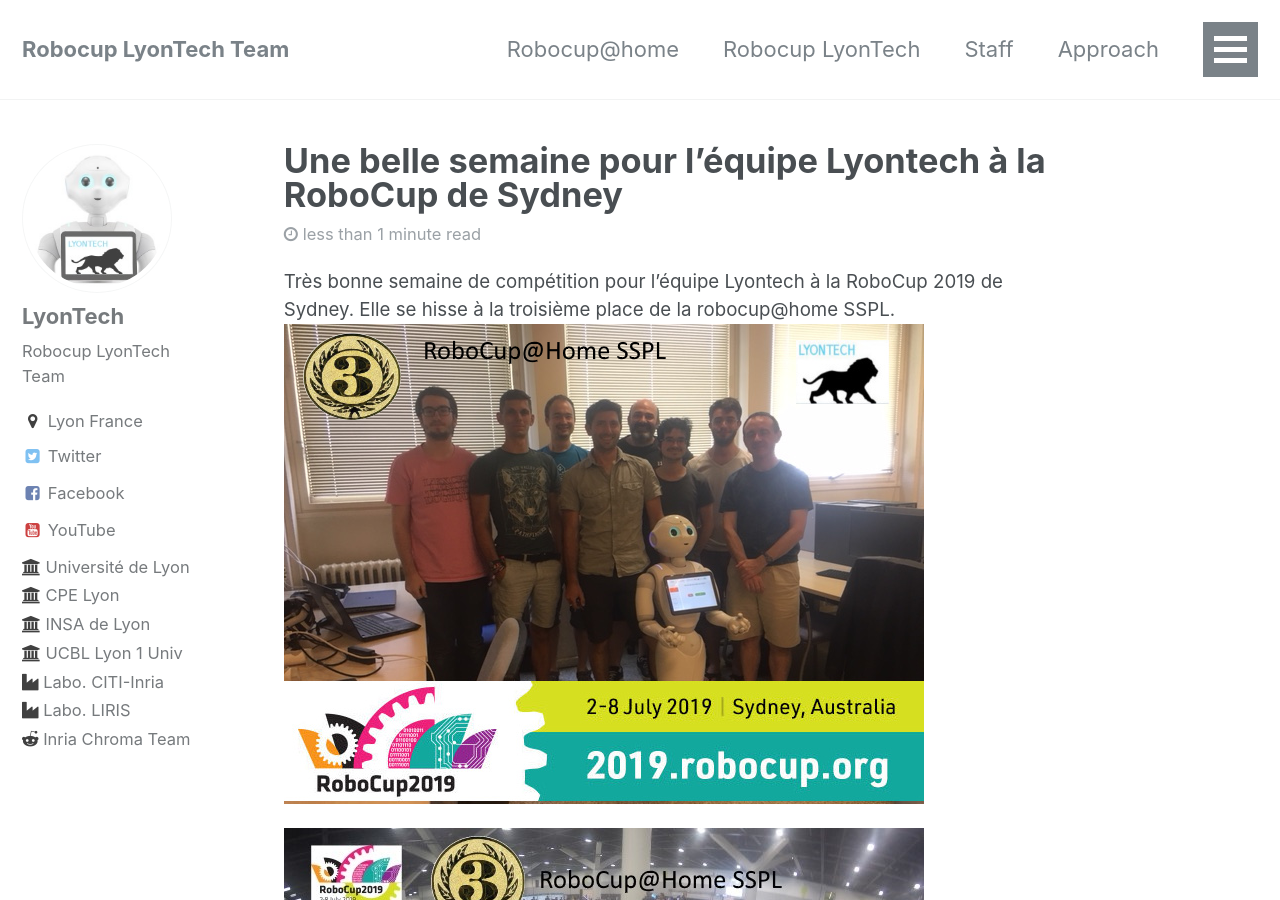
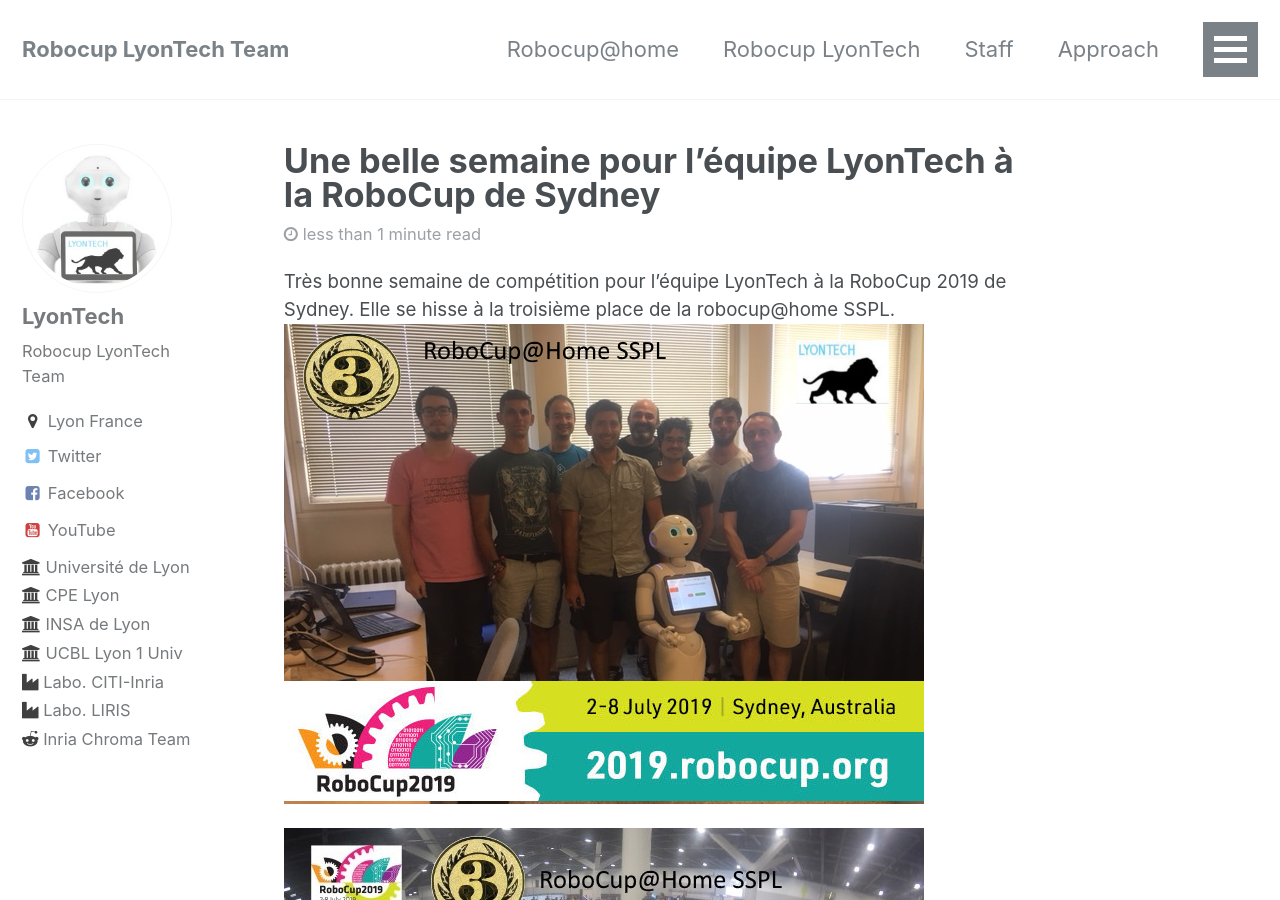
Before and after one commit to Robocup-Lyontech/Robocup-Lyontech.github.io, a Jekyll site: the page built from _posts/2019-07-09-Resume.md, in a window 1280 px wide and 900 px high. Built offline with Jekyll 4.4.1, drawn with Linux system fonts in a browser that asks for light colours.

```diff
--- a/_posts/2019-07-09-Resume.md
+++ b/_posts/2019-07-09-Resume.md
@@ -1,5 +1,5 @@
 ---
-title: "Une belle semaine pour l'équipe Lyontech à la RoboCup de Sydney "
+title: "Une belle semaine pour l'équipe LyonTech à la RoboCup de Sydney "
 categories:
   - Sydney
 tags:
@@ -8,7 +8,7 @@ image: /assets/images/sydney2019/robot_carree_s.jpg
 thumbnail: /assets/images/sydney2019/robot_carree_s.jpg
 
 ---
-Très bonne semaine de compétition pour l'équipe Lyontech à la RoboCup 2019 de Sydney. Elle se hisse à la troisième place de la robocup@home SSPL.
+Très bonne semaine de compétition pour l'équipe LyonTech à la RoboCup 2019 de Sydney. Elle se hisse à la troisième place de la robocup@home SSPL.
 ![team](/assets/images/sydney2019/team_3eme.png)
 
 ![team](/assets/images/sydney2019/arena_team_3eme (Small).jpg)
```
